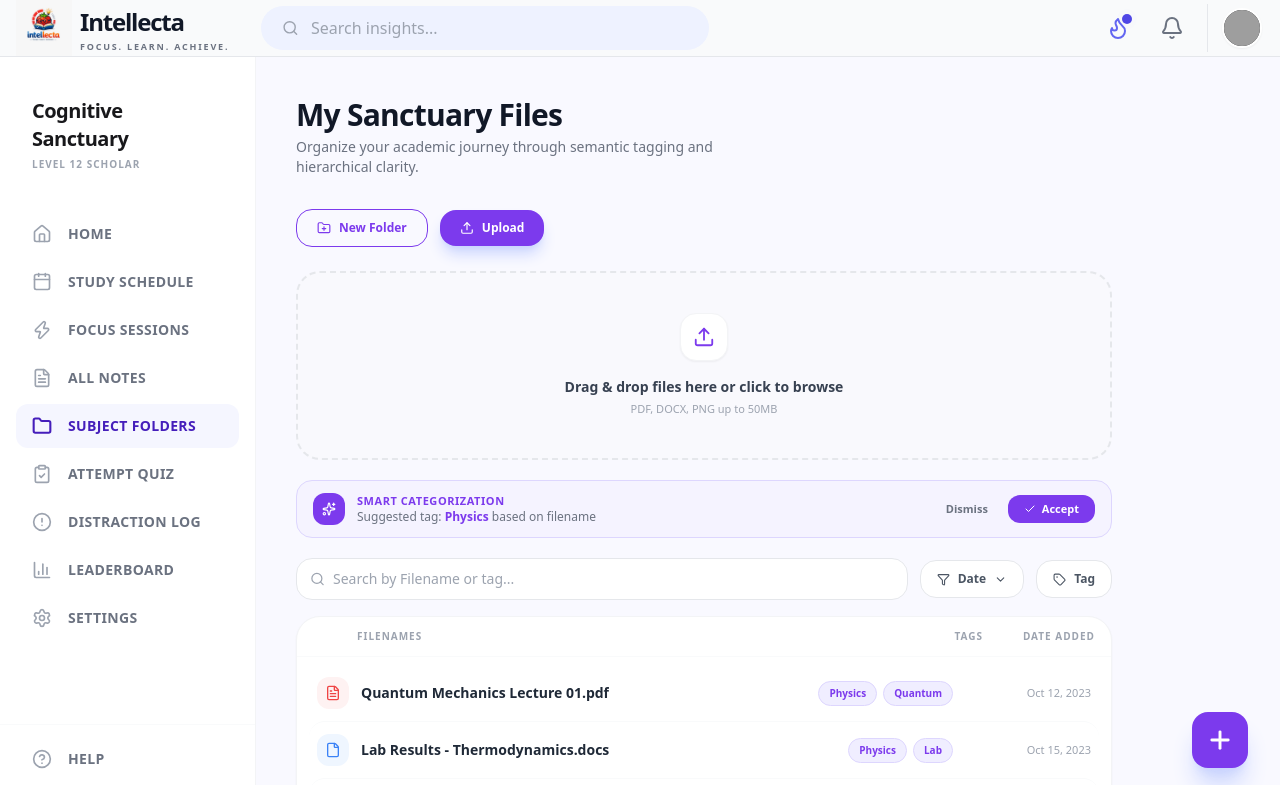
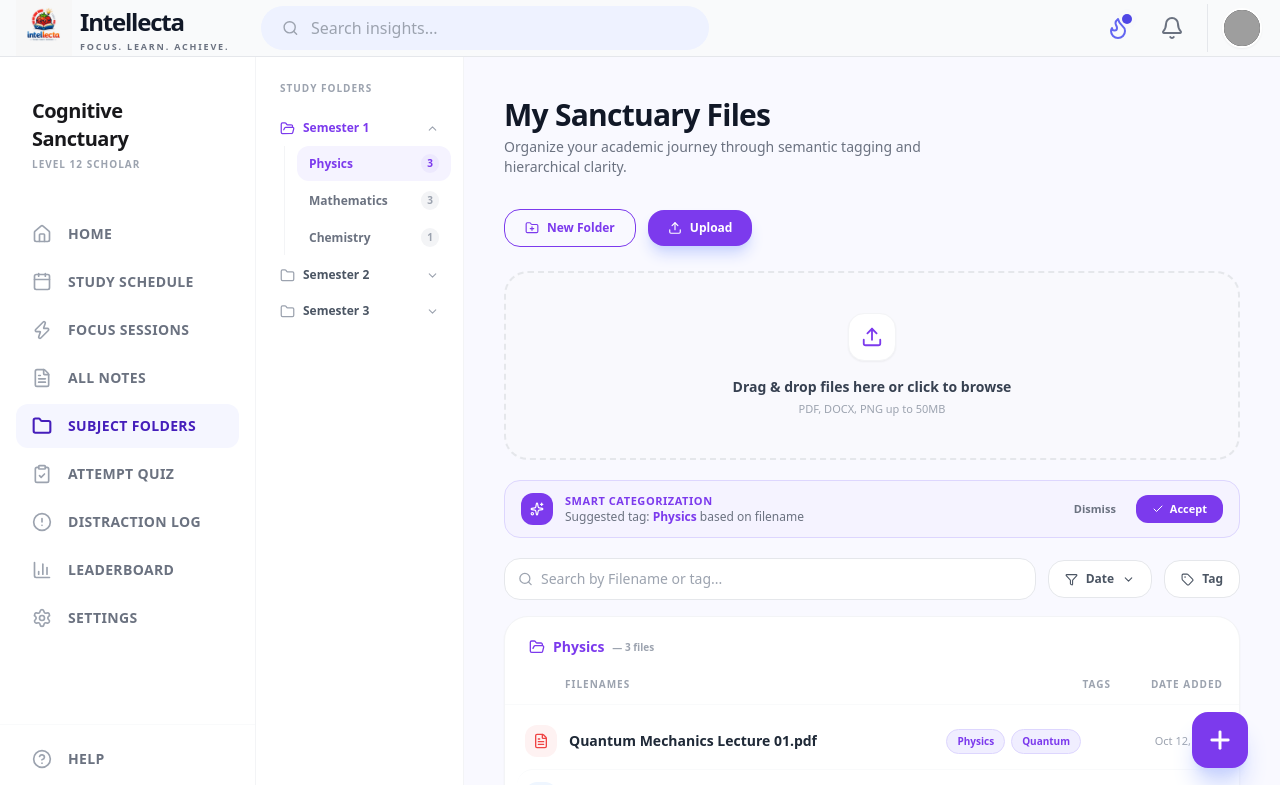
Before and after one commit to Hasan-Butt/Intellecta, a React (Create React App) app in the folder intellecta-frontend/: page /folders in a window 1280 px wide. Shown: the top 785 px of the page. Built offline with nearby package versions, Linux system fonts and the light colour scheme; grey boxes are pictures that could not be loaded.

Commit message:
feat: add subject folder tree view

```diff
--- a/intellecta-frontend/src/pages/SubjectFolder/SubjectFolderpage.jsx
+++ b/intellecta-frontend/src/pages/SubjectFolder/SubjectFolderpage.jsx
@@ -14,17 +14,44 @@ import {
   Check,
   Sparkles,
   Clock,
+  Folder,
+  FolderOpen,
 } from "lucide-react";
 import { cn } from "../../lib/utils";
 import Navbar from "../../components/dashboard/Navbar";
 import Sidebar from "../../components/dashboard/StudentSidebar";
 
+// ── Folder Tree Data ────────────────────────────────────────────────────────────
+const FOLDER_TREE = [
+  {
+    id: 1,
+    name: "Semester 1",
+    subjects: [
+      { id: "phy", name: "Physics", count: 3 },
+      { id: "math", name: "Mathematics", count: 3 },
+      { id: "chem", name: "Chemistry", count: 1 },
+    ],
+  },
+  {
+    id: 2,
+    name: "Semester 2",
+    subjects: [],
+  },
+  {
+    id: 3,
+    name: "Semester 3",
+    subjects: [],
+  },
+];
+
+// ── Mock Files (with subject field) ────────────────────────────────────────────
 const MOCK_FILES = [
   {
     id: 1,
     name: "Quantum Mechanics Lecture 01.pdf",
     type: "pdf",
     size: "3.2 MB",
+    subject: "phy",
     tags: ["Physics", "Quantum"],
     date: "Oct 12, 2023",
   },
@@ -33,6 +60,7 @@ const MOCK_FILES = [
     name: "Lab Results - Thermodynamics.docs",
     type: "doc",
     size: "1.1 MB",
+    subject: "phy",
     tags: ["Physics", "Lab"],
     date: "Oct 15, 2023",
   },
@@ -41,8 +69,45 @@ const MOCK_FILES = [
     name: "Kinematics Diagram.png",
     type: "image",
     size: "2 MB",
+    subject: "phy",
     tags: ["Physics", "Visual"],
     date: "Sept 28, 2023",
+  },
+  {
+    id: 4,
+    name: "Calculus Notes Chapter 1.pdf",
+    type: "pdf",
+    size: "1.5 MB",
+    subject: "math",
+    tags: ["Mathematics", "Calculus"],
+    date: "Oct 10, 2023",
+  },
+  {
+    id: 5,
+    name: "Linear Algebra Worksheet.doc",
+    type: "doc",
+    size: "0.8 MB",
+    subject: "math",
+    tags: ["Mathematics", "Algebra"],
+    date: "Oct 11, 2023",
+  },
+  {
+    id: 6,
+    name: "Integration Practice.pdf",
+    type: "pdf",
+    size: "2.1 MB",
+    subject: "math",
+    tags: ["Mathematics"],
+    date: "Oct 14, 2023",
+  },
+  {
+    id: 7,
+    name: "Periodic Table Reference.png",
+    type: "image",
+    size: "1.2 MB",
+    subject: "chem",
+    tags: ["Chemistry"],
+    date: "Oct 9, 2023",
   },
 ];
 
@@ -60,6 +125,8 @@ const RECENTLY_VIEWED = [
     thumb: "https://images.unsplash.com/photo-1530026405186-ed1f139313f8?w=400&q=80",
   },
 ];
+
+// ── Sub Components ──────────────────────────────────────────────────────────────
 
 const FileIcon = ({ type, size = 16 }) => {
   if (type === "pdf")
@@ -246,12 +313,23 @@ const RecentCard = ({ item }) => (
   </div>
 );
 
+// ── Main Page ───────────────────────────────────────────────────────────────────
+
 const SubjectFolderpage = () => {
   const [files, setFiles] = useState(MOCK_FILES);
   const [searchQuery, setSearchQuery] = useState("");
   const [showBanner, setShowBanner] = useState(true);
   const [sortOpen, setSortOpen] = useState(false);
   const [activeSort, setActiveSort] = useState("Date");
+
+  // folder tree state
+  const [openSemesters, setOpenSemesters] = useState([1]);
+  const [activeSubject, setActiveSubject] = useState("phy");
+
+  const toggleSemester = (id) =>
+    setOpenSemesters((prev) =>
+      prev.includes(id) ? prev.filter((s) => s !== id) : [...prev, id]
+    );
 
   const handleFileSelect = (newFiles) => {
     const mapped = newFiles.map((f, i) => ({
@@ -265,6 +343,7 @@ const SubjectFolderpage = () => {
         ? "image"
         : "file",
       size: `${(f.size / (1024 * 1024)).toFixed(1)} MB`,
+      subject: activeSubject,
       tags: [],
       date: new Date().toLocaleDateString("en-US", {
         month: "short",
@@ -285,10 +364,16 @@ const SubjectFolderpage = () => {
     );
   };
 
+  // active subject name for the header
+  const activeSubjectName = FOLDER_TREE
+    .flatMap((s) => s.subjects)
+    .find((s) => s.id === activeSubject)?.name || "All Files";
+
   const filtered = files.filter(
     (f) =>
-      f.name.toLowerCase().includes(searchQuery.toLowerCase()) ||
-      f.tags.some((t) => t.toLowerCase().includes(searchQuery.toLowerCase()))
+      f.subject === activeSubject &&
+      (f.name.toLowerCase().includes(searchQuery.toLowerCase()) ||
+        f.tags.some((t) => t.toLowerCase().includes(searchQuery.toLowerCase())))
   );
 
   return (
@@ -296,8 +381,95 @@ const SubjectFolderpage = () => {
       <Navbar />
 
       <div className="bg-[#f9f9ff] min-h-screen flex w-full">
+        {/* Col 1: Student Sidebar */}
         <Sidebar />
 
+        {/* Col 2: Folder Tree Panel */}
+        <div className="w-52 bg-white border-r border-gray-100 flex-shrink-0 flex flex-col py-6 px-3 sticky top-0 h-screen overflow-y-auto">
+          <p className="text-[10px] font-black text-gray-400 uppercase tracking-widest px-3 mb-4">
+            Study Folders
+          </p>
+
+          <div className="space-y-1">
+            {FOLDER_TREE.map((semester) => {
+              const isOpen = openSemesters.includes(semester.id);
+              return (
+                <div key={semester.id}>
+                  {/* Semester Row */}
+                  <button
+                    onClick={() => toggleSemester(semester.id)}
+                    className="w-full flex items-center justify-between px-3 py-2 rounded-xl hover:bg-gray-50 transition-colors group"
+                  >
+                    <div className="flex items-center gap-2">
+                      {isOpen ? (
+                        <FolderOpen size={15} className="text-[#7c3aed]" />
+                      ) : (
+                        <Folder size={15} className="text-gray-400 group-hover:text-[#7c3aed]" />
+                      )}
+                      <span className={cn(
+                        "text-xs font-bold transition-colors",
+                        isOpen ? "text-[#7c3aed]" : "text-gray-600 group-hover:text-gray-800"
+                      )}>
+                        {semester.name}
+                      </span>
+                    </div>
+                    <ChevronDown
+                      size={13}
+                      className={cn(
+                        "text-gray-400 transition-transform duration-200",
+                        isOpen && "rotate-180"
+                      )}
+                    />
+                  </button>
+
+                  {/* Subjects under semester */}
+                  {isOpen && (
+                    <div className="ml-4 mt-0.5 space-y-0.5 border-l border-gray-100 pl-3">
+                      {semester.subjects.length === 0 ? (
+                        <p className="text-[10px] text-gray-400 italic py-2 px-2">
+                          No subjects yet
+                        </p>
+                      ) : (
+                        semester.subjects.map((sub) => {
+                          const isActive = activeSubject === sub.id;
+                          return (
+                            <button
+                              key={sub.id}
+                              onClick={() => setActiveSubject(sub.id)}
+                              className={cn(
+                                "w-full flex items-center justify-between px-3 py-2 rounded-xl text-left transition-all",
+                                isActive
+                                  ? "bg-[#f5f3ff] text-[#7c3aed]"
+                                  : "text-gray-500 hover:bg-gray-50 hover:text-gray-700"
+                              )}
+                            >
+                              <span className={cn(
+                                "text-xs font-bold",
+                                isActive ? "text-[#7c3aed]" : ""
+                              )}>
+                                {sub.name}
+                              </span>
+                              <span className={cn(
+                                "text-[10px] font-black px-1.5 py-0.5 rounded-md",
+                                isActive
+                                  ? "bg-[#ede9fe] text-[#7c3aed]"
+                                  : "bg-gray-100 text-gray-400"
+                              )}>
+                                {sub.count}
+                              </span>
+                            </button>
+                          );
+                        })
+                      )}
+                    </div>
+                  )}
+                </div>
+              );
+            })}
+          </div>
+        </div>
+
+        {/* Col 3: Main Content */}
         <main className="flex-1 overflow-y-auto">
           <div className="px-10 py-10 max-w-4xl">
 
@@ -402,6 +574,17 @@ const SubjectFolderpage = () => {
 
             {/* File Table */}
             <div className="bg-white rounded-3xl border border-gray-100 shadow-sm mb-10 overflow-hidden">
+              {/* Active subject label */}
+              <div className="px-6 pt-5 pb-2 flex items-center gap-2">
+                <FolderOpen size={16} className="text-[#7c3aed]" />
+                <span className="text-sm font-black text-[#7c3aed]">
+                  {activeSubjectName}
+                </span>
+                <span className="text-[10px] text-gray-400 font-bold">
+                  — {filtered.length} file{filtered.length !== 1 ? "s" : ""}
+                </span>
+              </div>
+
               <div className="grid grid-cols-[1fr_auto_auto] gap-4 items-center px-4 py-3 border-b border-gray-50">
                 <span className="text-[10px] font-black text-gray-400 uppercase tracking-widest pl-11">
                   Filenames
@@ -417,7 +600,7 @@ const SubjectFolderpage = () => {
               <div className="px-3 py-2 divide-y divide-gray-50">
                 {filtered.length === 0 ? (
                   <p className="text-center text-gray-400 text-sm py-10">
-                    No files found. Upload your first document!
+                    No files in {activeSubjectName} yet. Upload your first document!
                   </p>
                 ) : (
                   filtered.map((f) => (
@@ -442,6 +625,8 @@ const SubjectFolderpage = () => {
           </div>
         </main>
       </div>
+
+      {/* FAB */}
       <button className="fixed bottom-8 right-8 w-14 h-14 bg-[#7c3aed] text-white rounded-2xl shadow-xl shadow-indigo-200 flex items-center justify-center hover:bg-[#6d28d9] transition-all hover:scale-105 active:scale-95 z-50">
         <Plus size={28} strokeWidth={2.5} />
       </button>
```
